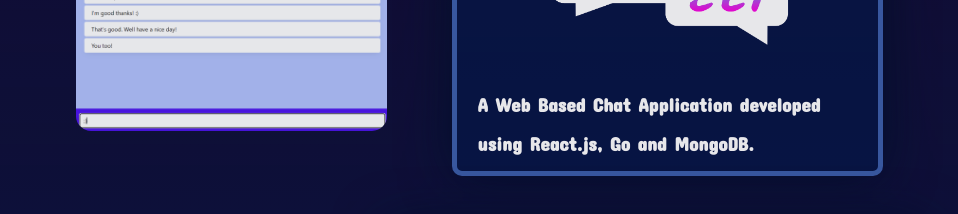
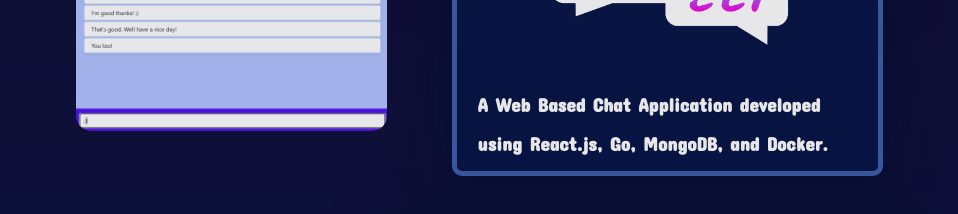
Before and after one commit to MadRobin13/MadRobin13-Website, a React (Create React App) app in the folder frontend/: page / in a window 1280 px wide. Shown: the part 1060-1274 px from the top of the page, without its empty margins (168-1126 px from the left). Built offline with nearby package versions, Linux system fonts and the light colour scheme; grey boxes are pictures that could not be loaded; a web font is replaced by a local one.

Commit message:
added docker

```diff
--- a/frontend/src/App.js
+++ b/frontend/src/App.js
@@ -34,7 +34,7 @@
             <div className="project" id="project-1">
               <h3><img src={require("./chattr_logo_v5.png")} alt="chattr logo"/></h3>
               <p className='description'>A Web Based Chat Application developed </p>
-              <p className='description'>using React.js, Go and MongoDB.</p>
+              <p className='description'>using React.js, Go, MongoDB, and Docker.</p>
               <div className='project-buttons'>
                 <a className='github-visit-button' href={"https://github.com/MadRobin13/Chattr"}><img src={require("./github_logo_purple.png")} alt="github logo"></img></a>
                 <a className='demo-visit-button' href={"https://go-and-react-website.vercel.app/"}><p>Visit</p></a>
```
